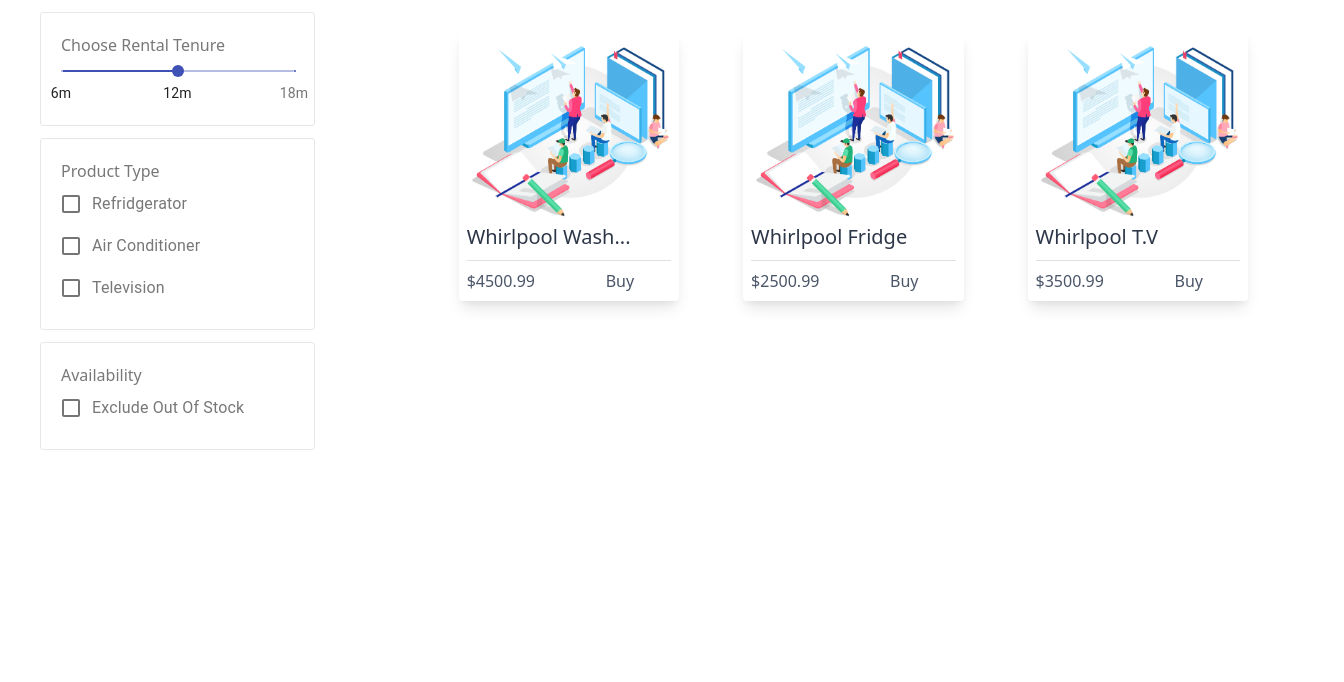
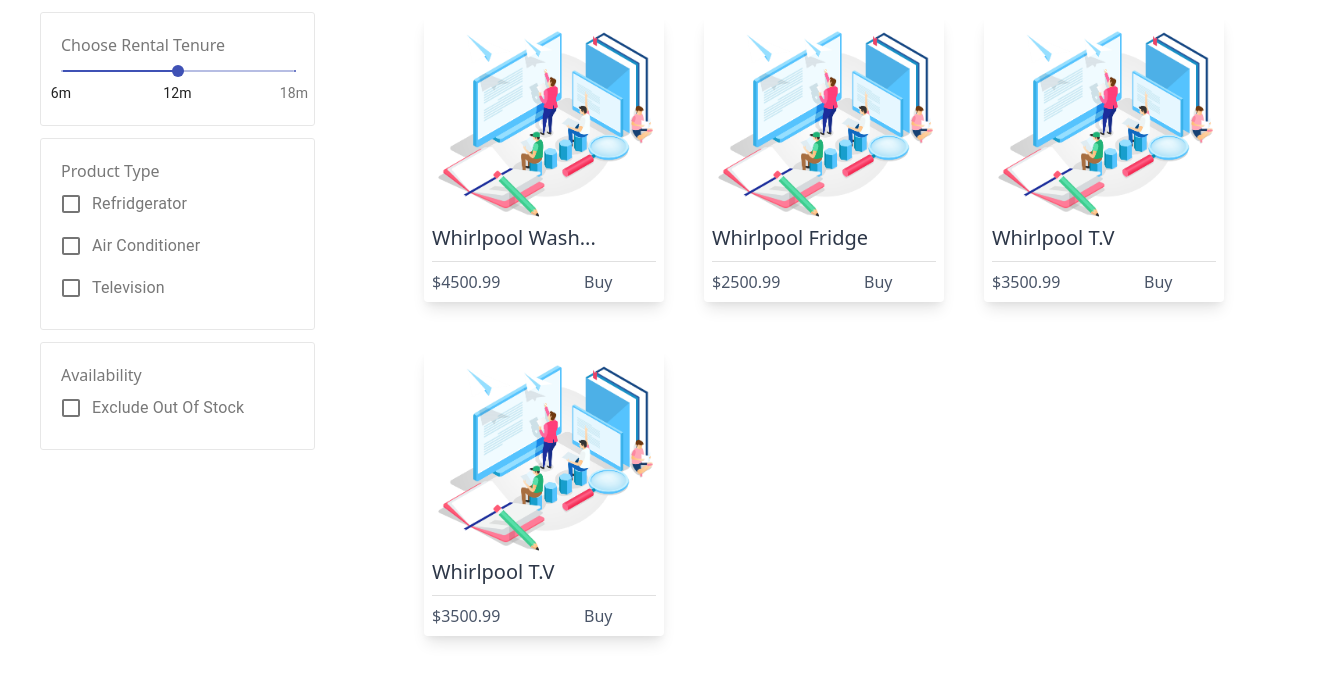
Before and after one commit to mpurohit88/rentronics-web, a Gatsby site: page /product in a window 1280 px wide. Shown: the whole page, 1344 px wide, since content can reach past the window. Built offline with nearby package versions, Linux system fonts and the light colour scheme; Gatsby itself is replaced by a stand-in of ours.

Commit message:
Changed Margin . Impoved layout of product cards

```diff
--- a/src/components/ui/card.js
+++ b/src/components/ui/card.js
@@ -1,32 +1,36 @@
 import React, { useState } from 'react';
 import catAndHumanIllustration from "../../images/hero.png";
-import { Divider, Grid } from '@material-ui/core'
+import { Divider, GridList, Grid} from '@material-ui/core'
 
 function ProductCard() {
     const [productList, setProductList] = useState([
         { id: 1, name: "Whirlpool Wash...", imageSrc: catAndHumanIllustration, price: "4500.99" },
         { id: 2, name: "Whirlpool Fridge", imageSrc: catAndHumanIllustration, price: "2500.99" },
         { id: 3, name: "Whirlpool T.V", imageSrc: catAndHumanIllustration, price: "3500.99" },
+        { id: 4, name: "Whirlpool T.V", imageSrc: catAndHumanIllustration, price: "3500.99" },
+
     ])
 
+    const productArray = productList.map(e => {
         return (
-        <Grid class="flex">
-            {productList.map(e => {
-                return (
-                    <div class="max-w-sm rounded overflow-hidden shadow-lg sm:w-1/3 m-8">
+            <div class="max-w-sm rounded overflow-hidden shadow-lg sm:w-1/4 ml-10 mt-4 mb-8">
                 <img class="w-full" src={e.imageSrc} alt="Sunset in the mountains" ></img>
                 <div class="text-gray-800 text-xl ml-2 mb-2">{e.name}</div>
                 <div className="m-2">
                     <Divider />
                 </div>
                 <div class="flex row">
-                            <div class="text-gray-700 text-md ml-2 mb-2 sm:w-1/3 md:w-1/3">${e.price}</div>
+                    <div class="text-gray-700 text-md ml-2 mb-2 sm:w-1/3 md:w-1/4">${e.price}</div>
                     <div class="text-gray-700 text-md ml-2 mb-2 sm:w-1/3 ml-auto">Buy</div>
                 </div>
             </div>
         )
-            })}
-        </Grid>
+    })
+
+    return (
+        <Grid container cols={3} className="ml-16">
+            {productArray}
+        </Grid >
     )
 }
 
--- a/src/pages/product.js
+++ b/src/pages/product.js
@@ -6,10 +6,10 @@
 function productPage() {
     return (
         <div class="container flex">
-            <div class="md:w-1/3">
+            <div class="md:w-1/4">
                 <ProductFilter />
             </div>
-             <div class="md:w-2/3">
+             <div class="md:w-3/4">
                 <ProductCard />
             </div>
         </div>
```
Lines whose indentation alone changed are shown as unchanged.
